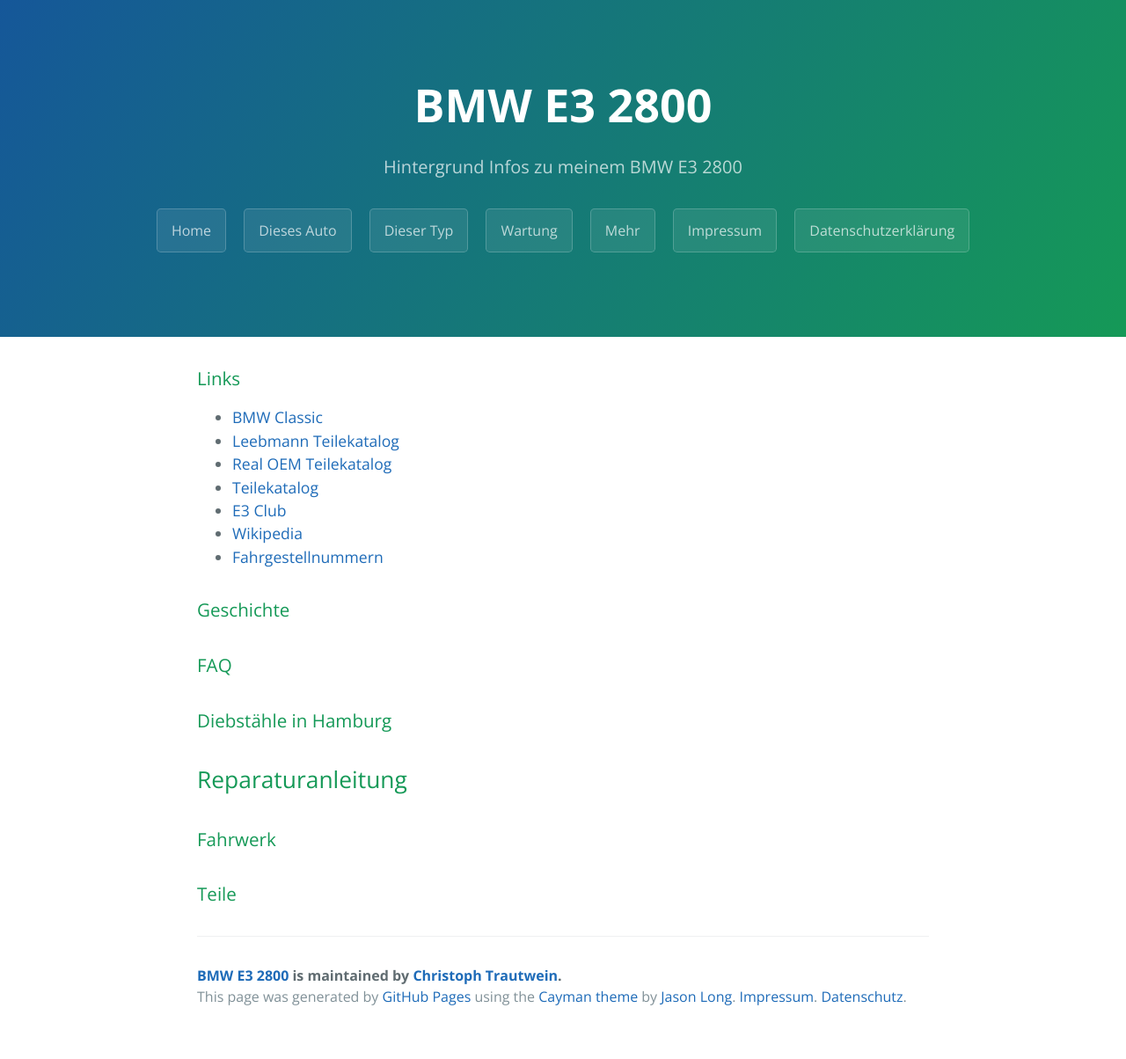
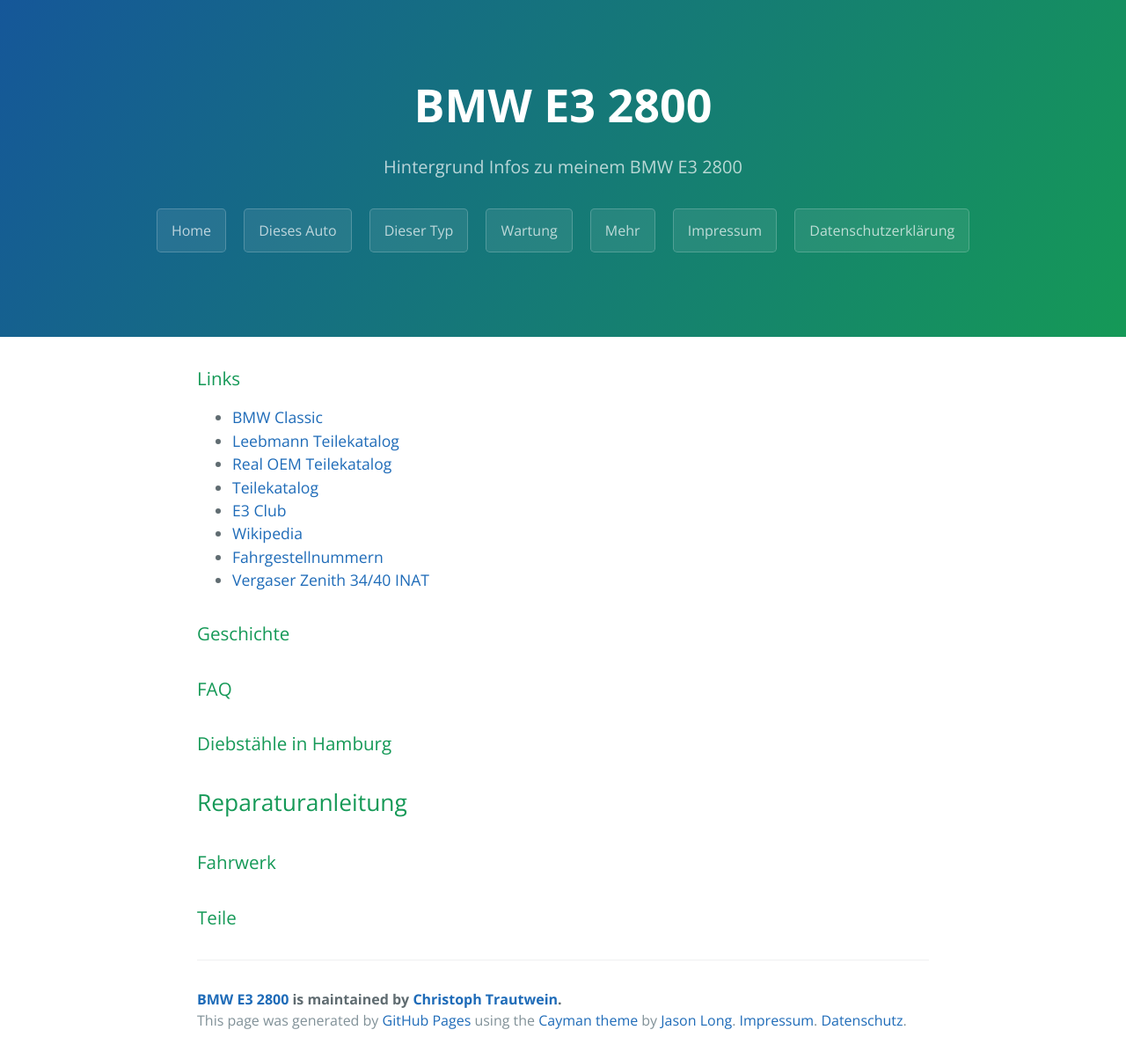
Before and after one commit to trautw/BMW-E3-2800, a Jekyll site: the page built from docs/_pages/04_more.md, in a window 1280 px wide. Shown: the whole page at 88% size. Built offline with Jekyll 4.4.1, drawn with Linux system fonts in a browser that asks for light colours; before the commit the page ends 1177 px from its top, so only the background shows below that.

Commit message:
Update 04_more.md

```diff
--- a/docs/_pages/04_more.md
+++ b/docs/_pages/04_more.md
@@ -12,6 +12,7 @@ permalink: /more/
 * [E3 Club](http://bmw-e3-club.de/)
 * [Wikipedia](https://de.wikipedia.org/wiki/BMW_E3)
 * [Fahrgestellnummern](http://bmw-e3-club.de/fahrgestellnummern/)
+* [Vergaser Zenith 34/40 INAT](http://www.senatorman.de/vergaser_3540inat.htm)
 
 ### Geschichte
 
```
